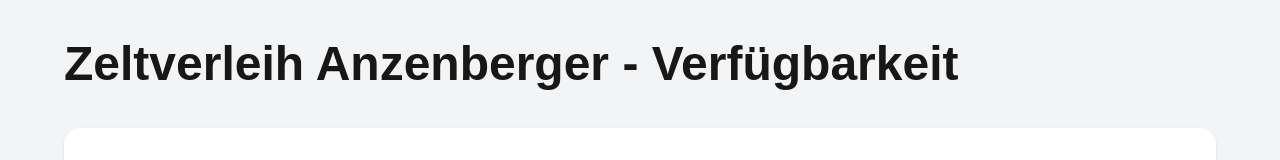
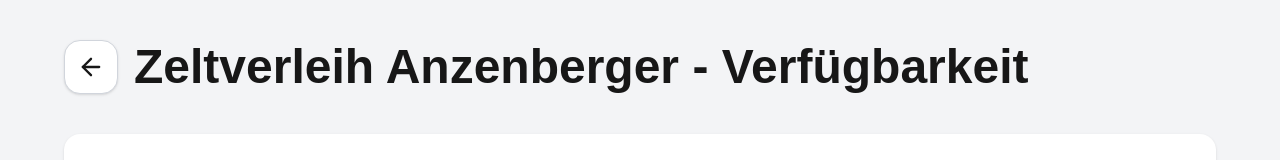
Before and after one commit to Zeltverleih-Anzenberger/zeltverleih-anzenberger-app, a Next.js app: page /ZeltverleihAnzenbergerIntern/Verfuegbarkeit in a window 1280 px wide. Shown: the top 160 px of the page. Built offline with nearby package versions, Linux system fonts and the light colour scheme; no server answers; the database is empty.

Commit message:
Code28052026

```diff
--- a/app/ZeltverleihAnzenbergerIntern/Reservierungen/EditReservationModal.tsx
+++ b/app/ZeltverleihAnzenbergerIntern/Reservierungen/EditReservationModal.tsx
@@ -2,7 +2,7 @@
 
 import { useState } from "react";
 
-import { supabase } from "@/app/lib/supabase";
+import { supabase } from "@/lib/supabase";
 
 type Props = {
   reservation: any;
--- a/app/ZeltverleihAnzenbergerIntern/Reservierungen/ReservationCard.tsx
+++ b/app/ZeltverleihAnzenbergerIntern/Reservierungen/ReservationCard.tsx
@@ -17,7 +17,23 @@
 };
 
 type Props = {
-  reservation: Reservation;
+  reservation: {
+    id: string;
+    title: string;
+    start_date: string;
+    end_date: string;
+    status: string;
+
+    reservation_tents: {
+      quantity: number;
+
+      tent_sizes: {
+        name: string;
+      } | null;
+
+    }[];
+  };
+
   onEdit: () => void;
 };
 
--- a/app/ZeltverleihAnzenbergerIntern/Reservierungen/page.tsx
+++ b/app/ZeltverleihAnzenbergerIntern/Reservierungen/page.tsx
@@ -2,11 +2,13 @@
 
 import { useEffect, useState } from "react";
 
-import { supabase } from "@/app/lib/supabase";
+import { supabase } from "@/lib/supabase";
 
 import ReservationCard from "./ReservationCard";
 
 import EditReservationModal from "./EditReservationModal";
+
+import { ArrowLeft } from "lucide-react";
 
 type Reservation = {
   id: string;
@@ -15,16 +17,15 @@
   end_date: string;
   status: string;
 
-  reservation_tents: {
+  reservation_tents: Array<{
     quantity: number;
 
     tent_sizes: {
       name: string;
+    } | null;
+  }>;
 };
 
-  }[];
-
-};
 
 export default function ReservierungenPage() {
 
@@ -52,25 +53,13 @@
   .from("reservations")
 
   .select(`
-
-        id,
-        title,
-        start_date,
-        end_date,
-        status,
-
+    *,
     reservation_tents (
-
-          quantity,
-
+      *,
       tent_sizes (
-
         name
-
       )
-
     )
-
   `)
 
   .order("start_date", {
@@ -87,7 +76,7 @@
 
     }
 
-    setReservations(data || []);
+    setReservations((data ?? []) as Reservation[]);
 
     setLoading(false);
 
@@ -107,11 +96,45 @@
 
       <div className="flex justify-between items-center mb-10 print:hidden">
 
+  {/* LINKE SEITE */}
+
+  <div className="flex items-center gap-4">
+
+    <button
+
+      onClick={() => window.location.href = "/"}
+
+      className="bg-white border border-gray-300 p-3 rounded-2xl hover:bg-gray-100 transition shadow-sm"
+    >
+
+      <ArrowLeft size={28} />
+
+    </button>
+
     <h1 className="text-5xl font-bold">
 
       Reservierungen
 
     </h1>
+
+  </div>
+
+  {/* RECHTE SEITE */}
+
+  <div className="flex gap-4">
+
+    {/* NEUE RESERVIERUNG */}
+
+    <button
+
+      className="bg-green-600 text-white px-6 py-3 rounded-2xl font-semibold hover:bg-green-700 transition"
+    >
+
+      Neue Reservierung
+
+    </button>
+
+    {/* DRUCKEN */}
 
     <button
 
@@ -123,6 +146,8 @@
       Reservierungsliste drucken
 
     </button>
+
+  </div>
 
 </div>
 
--- a/app/ZeltverleihAnzenbergerIntern/Verfuegbarkeit/page.tsx
+++ b/app/ZeltverleihAnzenbergerIntern/Verfuegbarkeit/page.tsx
@@ -1,7 +1,9 @@
 "use client";
 
 import { useEffect, useState } from "react";
-import { supabase } from "../../lib/supabase";
+import { supabase } from "@/lib/supabase";
+
+import { ArrowLeft } from "lucide-react";
 
 type RequestedTent = {
   tent_size_id: string;
@@ -871,9 +873,26 @@
 
       <div className="max-w-6xl mx-auto">
 
-        <h1 className="text-5xl font-bold mb-10">
-          Zeltverleih Anzenberger - Verfügbarkeit
-        </h1>
+  <div className="flex items-center gap-4 mb-10">
+
+    <button
+
+      onClick={() => window.location.href = "/"}
+
+      className="bg-white border border-gray-300 p-3 rounded-2xl hover:bg-gray-100 transition shadow-sm"
+    >
+
+      <ArrowLeft size={28} />
+
+    </button>
+
+    <h1 className="text-5xl font-bold">
+
+      Zeltverleih Anzenberger - Verfügbarkeit
+
+    </h1>
+
+  </div>
 
         <div className="bg-white rounded-2xl shadow p-8">
 
```
Also changed, not shown: lib/supabase.ts (renamed from app/lib/supabase.ts). Lines whose indentation alone changed are shown as unchanged.
